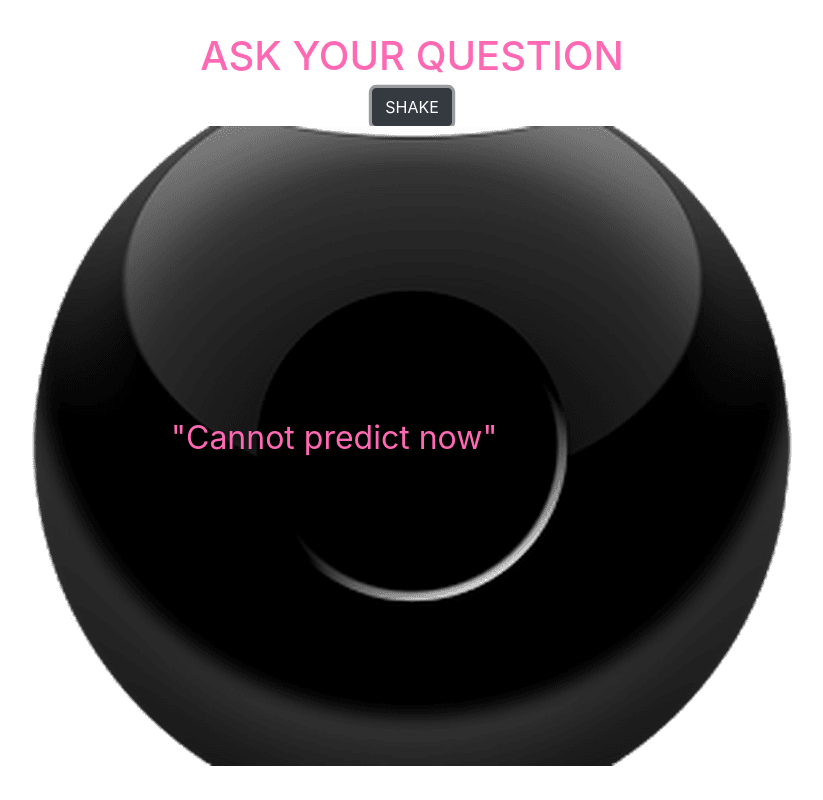
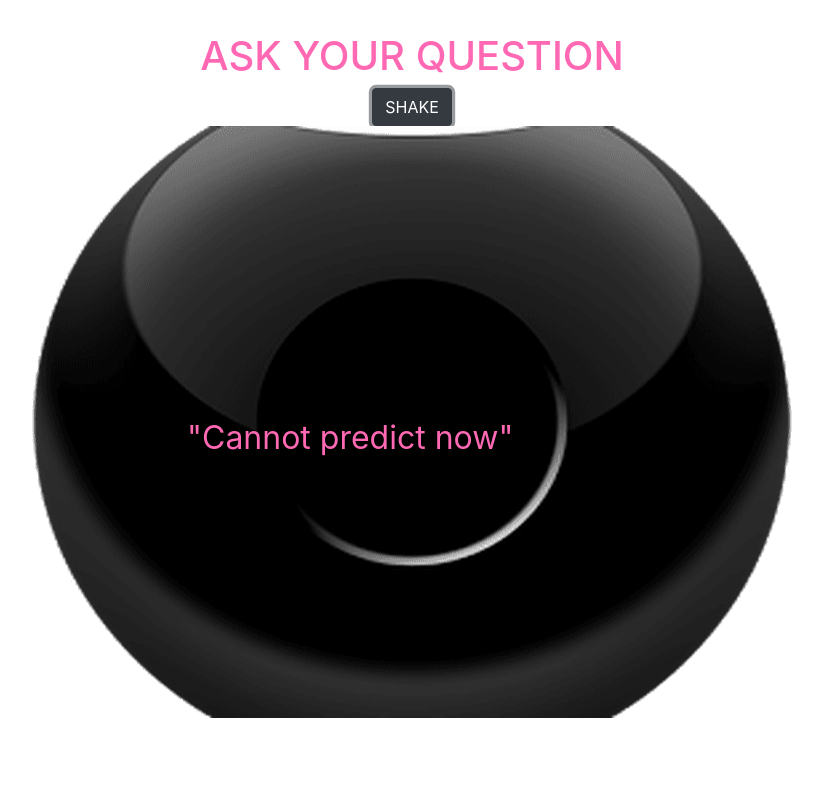
Before and after one commit to KJWilliamson/shake-magic-8-ball, a plain HTML site: page index.html in a window 1280 px wide. Both pictures are taken after a click on the button "SHAKE". Shown: the whole page, without its empty margins (228-1051 px from the left). Drawn offline with nearby package versions, Linux system fonts and the light colour scheme.

Commit message:
tweaked ball height and width

```diff
--- a/style.css
+++ b/style.css
@@ -1,6 +1,6 @@
 .shake{
     /* Start the shake animation and make the animation last for 1 second */
-    animation: shake 1s;
+    animation: shake 1.3s;
 }
 
   @keyframes shake {
@@ -17,17 +17,20 @@
     100% { transform: translate(4px, -4px) rotate(-1deg); }
   }
 
-  body {
-      background-color: black;
+
+
+  #ball {
+    height: 37em;
+    width: 50em;
   }
+
   img{
-    display: block;
+    /* display: block; */
     margin-left: auto;
     margin-right: auto;
 
   }
   button{
-
       margin-top: 1em;
   }
 
@@ -41,7 +44,7 @@
 
   h1{
 
-      font-size: 5em;
+      font-size: 6em;
   }
 
   #message{
@@ -49,5 +52,5 @@
       color: hotpink;
       font-size: 2em;
       margin-top: 9em;
-      margin-left: -45.8em;
+      margin-left: -44.8em;
   }
```
